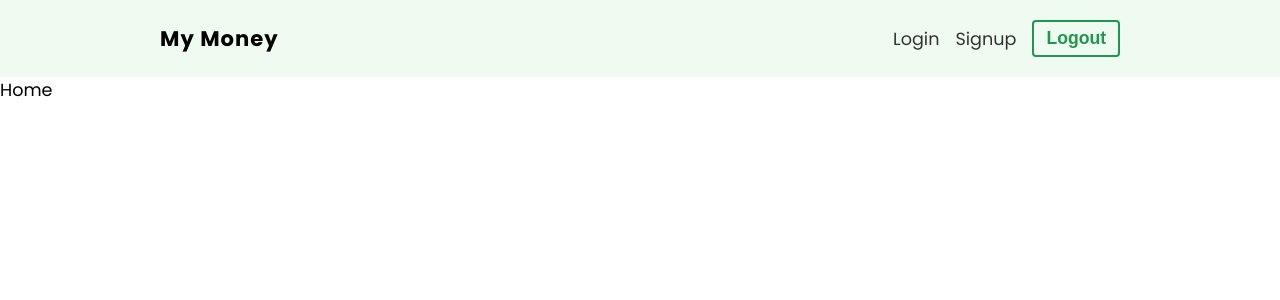
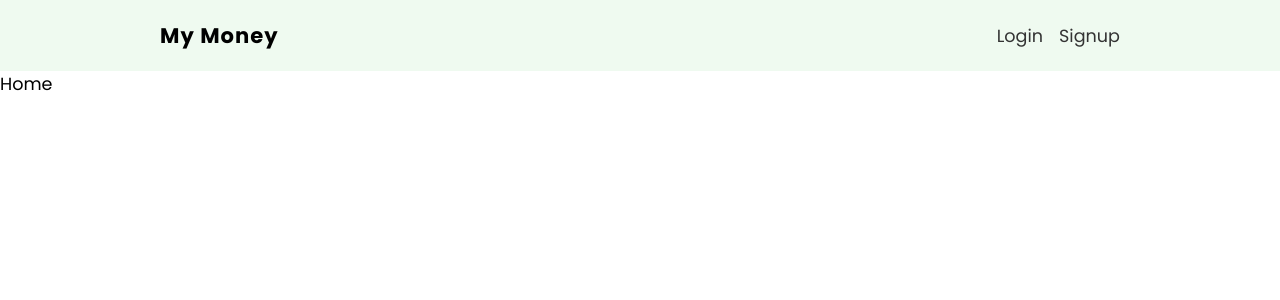
Before and after one commit to mrwhite252/finance-tacker-new, a React (Create React App) app: page / in a window 1280 px wide. Shown: the top 300 px of the page. Built offline with nearby package versions, Linux system fonts and the light colour scheme.

Commit message:
conditionally rendering part of the template on the navbar depends on the login conditions

```diff
--- a/src/components/Navbar.js
+++ b/src/components/Navbar.js
@@ -1,6 +1,7 @@
 
 import { Link } from "react-router-dom";
 import { useLogout } from "../hooks/useLogout";
+import { useAuthContext } from "../hooks/useAuthContext";
 
 
 // styles
@@ -11,16 +12,26 @@ import styles from "./Navbar.module.css";
 export default function Navbar() {
 
     const { logout } = useLogout();
+    const { user } = useAuthContext();
     return (
         <nav className={styles.navbar}>
             <ul>
                 <li className={styles.title}>My Money</li>
-                <li><Link to="login">Login</Link></li>
-                <li><Link to="signup">Signup</Link></li>
 
-                <li>
-                    <button className="btn" onClick={logout}>Logout</button>
-                </li>
+                {!user && (<>
+                    <li><Link to="login">Login</Link></li>
+                    <li><Link to="signup">Signup</Link></li>
+                </>)}
+
+
+                {user && (
+                    <>
+                        <li>Hello, {user.displayName}</li>
+                        <li>
+                            <button className="btn" onClick={logout}>Logout</button>
+                        </li>
+                    </>
+                )}
             </ul>
         </nav>
     )
```
